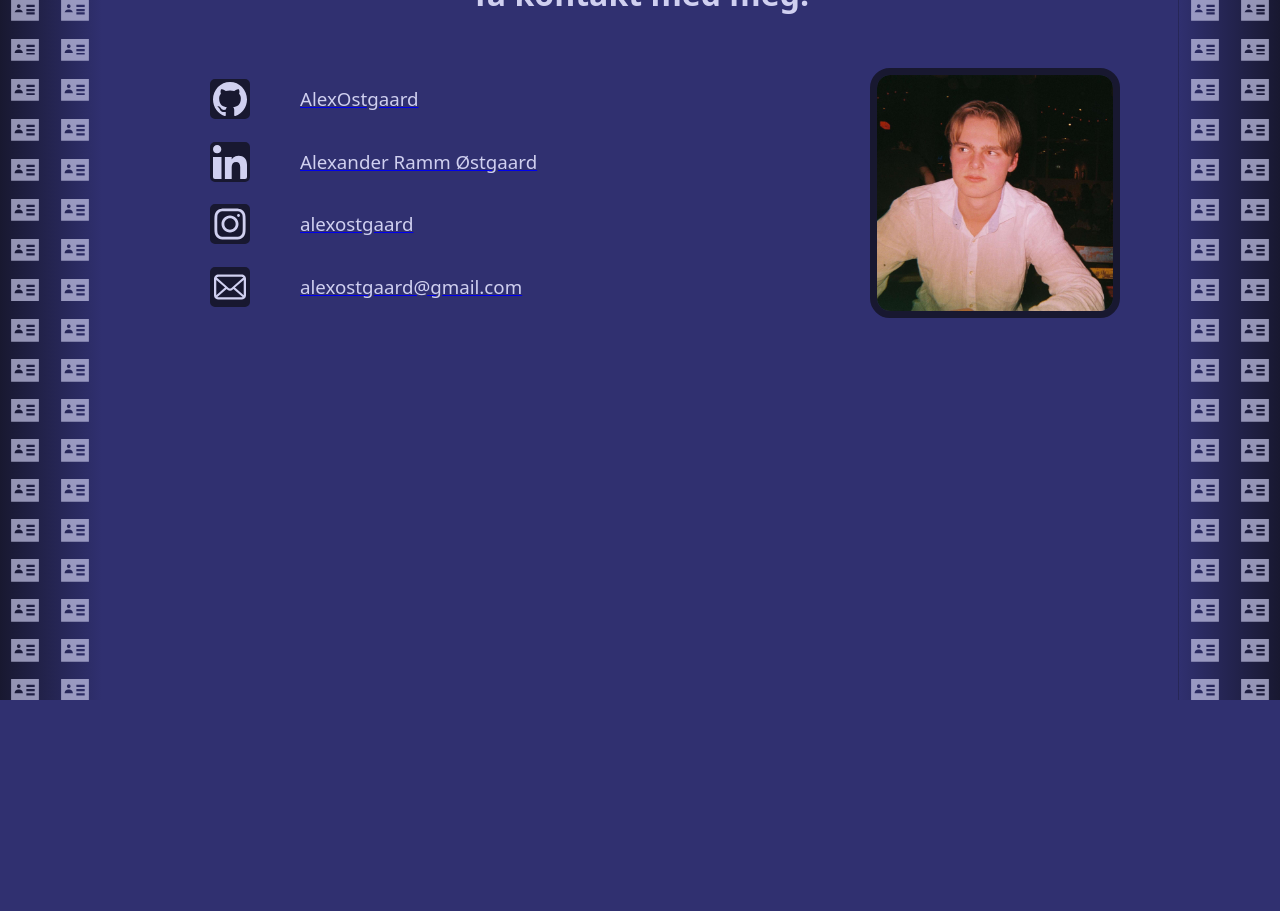
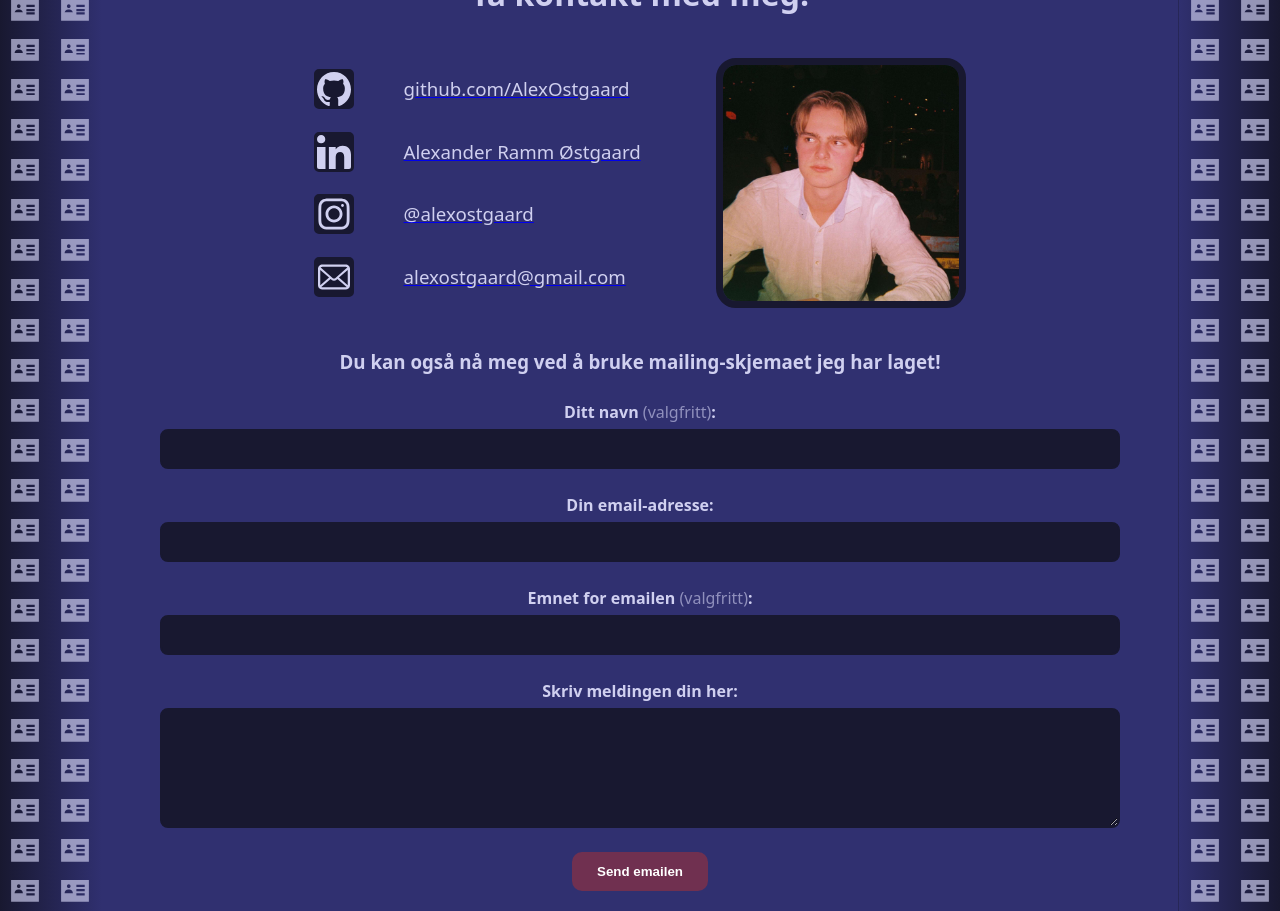
Before and after one commit to AlexOstgaard/my-website, a React (Vite) app: page /my-website/contact in a window 1280 px wide. Shown: the part 100-1011 px from the top of the page. Before the commit the page ends 800 px from the top, so only its background shows below. Built offline with nearby package versions, Linux system fonts and the light colour scheme.

Commit message:
Made the frontend for a email form

```diff
--- a/src/components/Contact/Contact.css
+++ b/src/components/Contact/Contact.css
@@ -17,7 +17,9 @@
     flex-direction: row;
     justify-content: space-around;
 
-    margin-top: 50px;
+    margin-top: 40px;
+    margin-left: 16%;
+    margin-right: 16%;
 }
 
 .profilePic {
@@ -32,16 +34,13 @@
     flex-direction: column;
     justify-content: space-around;
     align-items: flex-start;
-
 }
 
 .profiles a {
-    width: 50%;
+    width: 100%;
     display: flex;
     align-items: center;
     gap: 50px;
-    margin-left: 50px;
-
 }
 
 .profiles a h3 {
@@ -58,3 +57,55 @@
     border: 3px solid var(--header-background-color);
     border-radius: 5px;
 }
+
+.contactFormContainer {
+    margin-top: 40px;
+    display: flex;
+    flex-direction: column;
+}
+
+.contactFormContainer label {
+    display: flex;
+    flex-direction: column;
+    font-weight: bold;
+    color: var(--text-color);
+}
+
+.contactFormContainer input,
+.contactFormContainer textarea {
+    background-color: var(--header-background-color);
+    margin-top: 5px;
+    padding: 10px;
+
+    border-radius: 8px;
+    border: 2px solid var(--header-background-color);
+
+    font-family: 'Lato';
+}
+.contactFormContainer textarea {
+    resize: vertical;
+    min-height: 120px;
+}
+
+.contactFormContainer button {
+    cursor: pointer;
+    background-color: var(--accent-color);
+    padding: 12px 25px;
+
+    color: white;
+    font-weight: 700;
+
+    border: none;
+    border-radius: 10px;
+    transition: transform 0.2s;
+}
+
+.contactFormContainer button:hover {
+    transform: scale(1.05);
+    background-color: var(--dark-accent-color);
+}
+
+.optional {
+    font-weight: 400;
+    opacity: 0.6;
+}
--- a/src/components/Contact/Contact.tsx
+++ b/src/components/Contact/Contact.tsx
@@ -10,6 +10,22 @@ import emailIcon from "../../assets/contactIcons/email.svg"
 function Contact() {
 
     const { t } = useTranslation()
+
+    const handleSubmit = (event: React.FormEvent<HTMLFormElement>) => {
+        event.preventDefault(); //Making sure site refreshes
+
+        const form = event.currentTarget;
+        const formData = new FormData(form);
+
+        const data = {
+            name: formData.get("name"),
+            email: formData.get("email"),
+            subject: formData.get("subject"),
+            content: formData.get("content")
+        };
+
+        console.log(data);
+    }
 
 
     return (
@@ -27,7 +43,7 @@ function Contact() {
 
                         <a href='https://github.com/AlexOstgaard'>
                             <img src={githubIcon} className='contactIcon'/>
-                            <h3>AlexOstgaard</h3>
+                            <h3>github.com/AlexOstgaard</h3>
                         </a>
 
                         <a href='https://linkedin.com/in/alexander-ramm-østgaard-19a016306/'>
@@ -39,7 +55,7 @@ function Contact() {
                         <a href='https://instagram.com/alexostgaard/'>
 
                             <img src={instagramIcon} className='contactIcon'/>
-                            <h3>alexostgaard</h3>
+                            <h3>@alexostgaard</h3>
 
                         </a>
 
@@ -57,9 +73,36 @@ function Contact() {
 
                 </div>
 
+                <div className='contactFormContainer'>
+                    <h3>{t("contact.mailingHeader")}</h3>
+                    <br />
+                    <form onSubmit={handleSubmit} >
+                        <label>
+                            <span>{t("contact.name")} <span className='optional'>({t("contact.optional")})</span>: </span>
+                            <input type='text' name='name' />
+                        </label>
+                        <br />
+                        <label>
+                            <span>{t("contact.email")}: </span>
+                            <input type='email' name='email' required />
+                        </label>
+                        <br />
+                        <label>
+                            <span>{t("contact.subject")} <span className="optional">({t("contact.optional")})</span>: </span>
+                            <input type='text' name='subject' />
+                        </label>
+                        <br />
+                        <label>
+                            <span>{t("contact.message")}:</span>
+                            <textarea name='message' rows={5} required />
+                        </label>
+                        <br />
+                        <button type="submit">{t("contact.send")}</button>
+                    </form>
+
+                </div>
+
             </div>
-
-
 
             <div className="pageBackground" id="contactRight" />
         </div>
--- a/src/i18n/en.json
+++ b/src/i18n/en.json
@@ -20,7 +20,14 @@
     },
 
     "contact": {
-        "info": "Get in touch with me!"
+        "header": "Get in touch with me!",
+        "mailingHeader": "*You can also reach out using the mailing-form I made!",
+        "optional": "optional",
+        "name":  "Your name",
+        "email": "Your email-adress",
+        "subject": "Subject of the email",
+        "message": "Write your message here",
+        "send": "Send the email"
     },
 
     "maintenance": "Come back later to check out the content of this page. You are welcome to send me a reminder to keep making updates, at alexostgaard@gmail.com."
--- a/src/i18n/no.json
+++ b/src/i18n/no.json
@@ -20,7 +20,14 @@
     },
 
     "contact": {
-        "header": "Ta kontakt med meg!"
+        "header": "Ta kontakt med meg!",
+        "mailingHeader": "Du kan også nå meg ved å bruke mailing-skjemaet jeg har laget!",
+        "optional": "valgfritt",
+        "name": "Ditt navn",
+        "email": "Din email-adresse",
+        "subject": "Emnet for emailen",
+        "message": "Skriv meldingen din her",
+        "send": "Send emailen"
     },
 
     "maintenance": "Kom tilbake senere for å se innholdet på denne siden. Hvis du vil minne meg på å oppdatere noe, så kan du det via alexostgaard@gmail.com."
```
Also changed, not shown: 1 other file (tests, documents, lock files or other folders).
